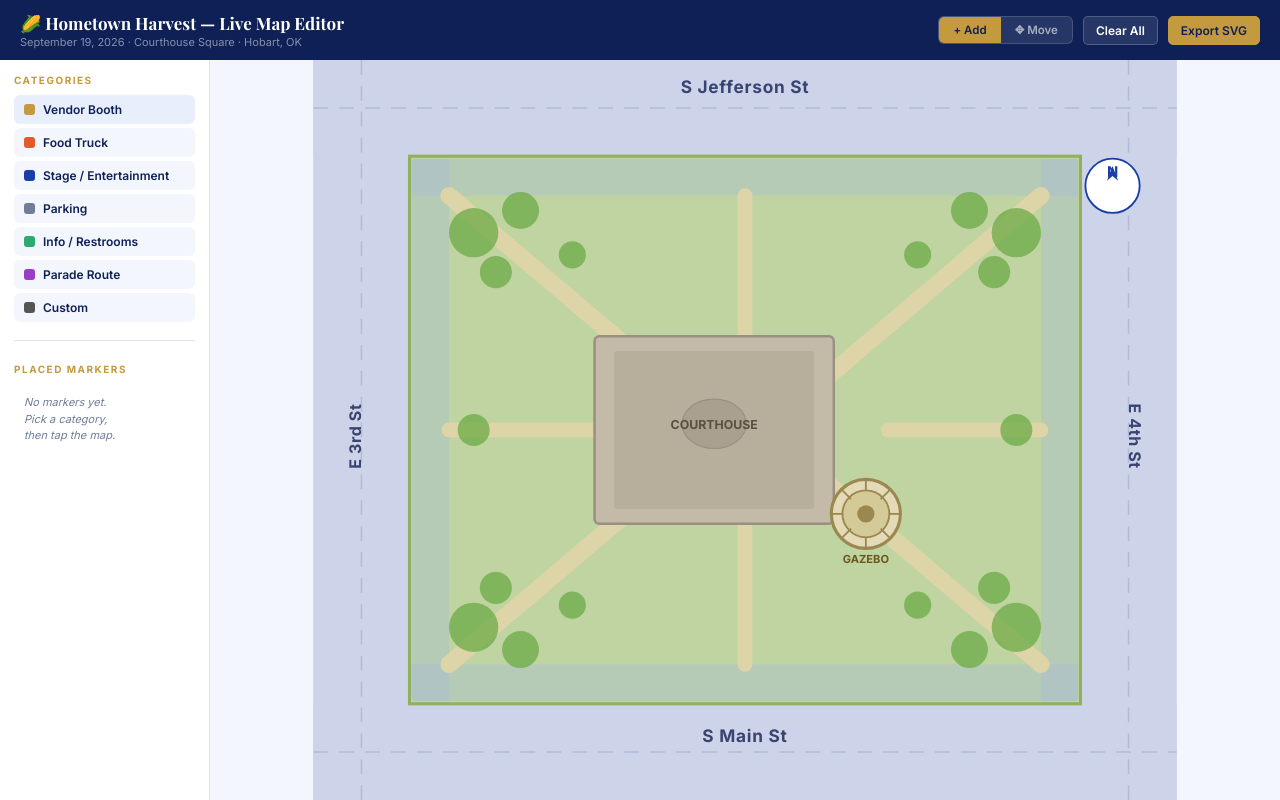
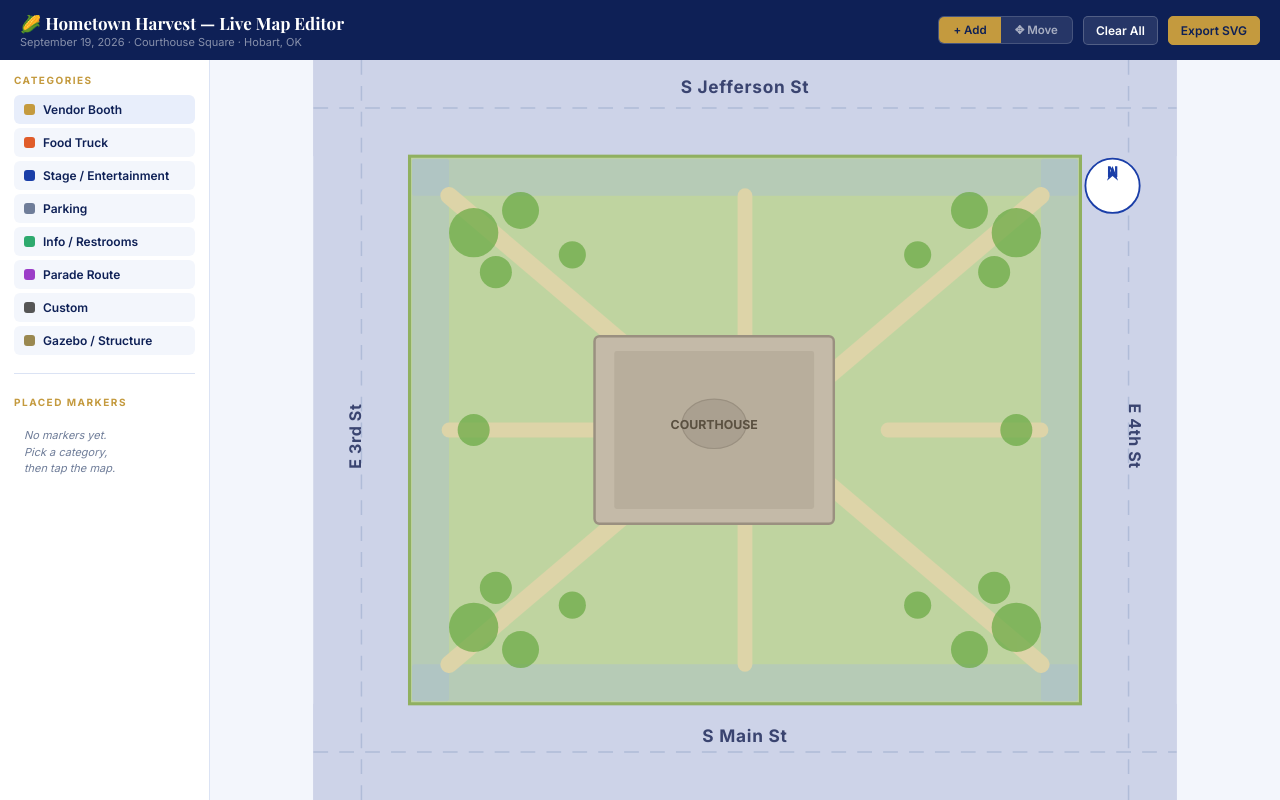
Before and after one commit to Hobart-Oklahoma-Chamber-Of-Commerce/hobart-chamber, a plain HTML site: page hometown-harvest-map.html in a window 1280 px wide. Drawn offline with nearby package versions, Linux system fonts and the light colour scheme.

Commit message:
Add files via upload

```diff
--- a/hometown-harvest-map.html
+++ b/hometown-harvest-map.html
@@ -83,6 +83,7 @@
       <button class="cat-btn" id="cat-info" onclick="setActiveCat('info')"><span class="dot" style="background:#2eaa6e;"></span>Info / Restrooms</button>
       <button class="cat-btn" id="cat-parade" onclick="setActiveCat('parade')"><span class="dot" style="background:#9b3dc8;"></span>Parade Route</button>
       <button class="cat-btn" id="cat-custom" onclick="setActiveCat('custom')"><span class="dot" style="background:#555;"></span>Custom</button>
+      <button class="cat-btn" id="cat-gazebo" onclick="setActiveCat('gazebo')"><span class="dot" style="background:#9a8850;"></span>Gazebo / Structure</button>
     </div>
     <div class="sb-divider"></div>
     <div class="sb-section" style="padding-bottom:4px;"><div class="sb-title">Placed Markers</div></div>
@@ -141,19 +142,7 @@
         <circle cx="210" cy="442" r="11"/><circle cx="490" cy="442" r="11"/>
         <circle cx="570" cy="300" r="13"/><circle cx="130" cy="300" r="13"/>
       </g>
-      <!-- Gazebo — SE quadrant between courthouse east wall and east path, south of center path -->
-      <circle cx="448" cy="368" r="28" fill="#e4dab8" stroke="#9a8850" stroke-width="2.5"/>
-      <circle cx="448" cy="368" r="19" fill="#d4ca98" stroke="#9a8850" stroke-width="1.5"/>
-      <circle cx="448" cy="368" r="7" fill="#9a8850"/>
-      <line x1="448" y1="340" x2="448" y2="349" stroke="#9a8850" stroke-width="1.5"/>
-      <line x1="448" y1="387" x2="448" y2="396" stroke="#9a8850" stroke-width="1.5"/>
-      <line x1="420" y1="368" x2="429" y2="368" stroke="#9a8850" stroke-width="1.5"/>
-      <line x1="467" y1="368" x2="476" y2="368" stroke="#9a8850" stroke-width="1.5"/>
-      <line x1="429" y1="349" x2="436" y2="356" stroke="#9a8850" stroke-width="1.5"/>
-      <line x1="460" y1="380" x2="467" y2="387" stroke="#9a8850" stroke-width="1.5"/>
-      <line x1="467" y1="349" x2="460" y2="356" stroke="#9a8850" stroke-width="1.5"/>
-      <line x1="429" y1="387" x2="436" y2="380" stroke="#9a8850" stroke-width="1.5"/>
-      <text x="448" y="408" text-anchor="middle" font-size="9" font-weight="700" fill="#6a5820">GAZEBO</text>
+      <!-- Gazebo — placed via marker tool -->
       <!-- Compass -->
       <g transform="translate(648,102)">
         <circle r="22" fill="white" stroke="#1a3ea8" stroke-width="1.5"/>
@@ -182,6 +171,7 @@
         <option value="info">Info / Restrooms</option>
         <option value="parade">Parade Route</option>
         <option value="custom">Custom</option>
+        <option value="gazebo">Gazebo / Structure</option>
       </select>
     </div>
     <div class="fg"><label>Notes (optional)</label><input type="text" id="m_notes" placeholder="Any details…"/></div>
@@ -206,6 +196,7 @@
         <option value="info">Info / Restrooms</option>
         <option value="parade">Parade Route</option>
         <option value="custom">Custom</option>
+        <option value="gazebo">Gazebo / Structure</option>
       </select>
     </div>
     <div class="fg"><label>Notes (optional)</label><input type="text" id="em_notes"/></div>
@@ -225,7 +216,8 @@ var CATS={
   parking:{color:'#6f7d99',label:'Parking'},
   info:   {color:'#2eaa6e',label:'Info / Restrooms'},
   parade: {color:'#9b3dc8',label:'Parade Route'},
-  custom: {color:'#555555',label:'Custom'}
+  custom: {color:'#555555',label:'Custom'},
+  gazebo: {color:'#9a8850',label:'Gazebo / Structure'}
 };
 
 var MODE='add', activeCat='vendor', markers=[], nextId=1;
```
